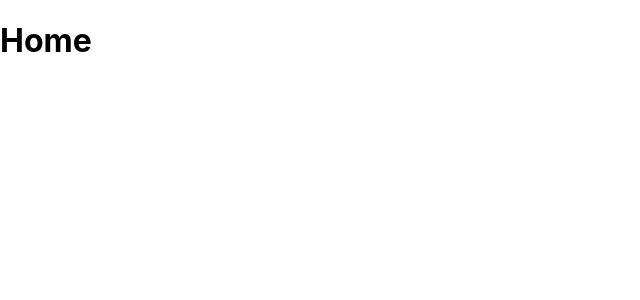
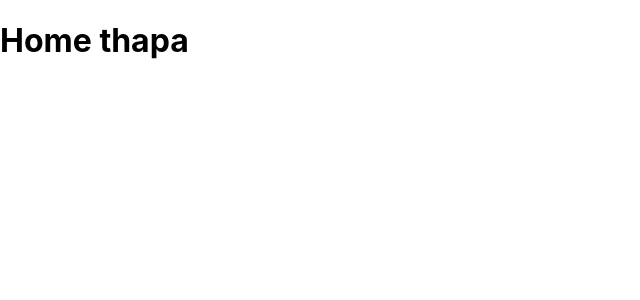
Before and after one commit to saugatrajbhandari/react-movie, a React (Create React App) app: page / in a window 1280 px wide. Shown: the top 300 px of the page, without its empty margins (0-640 px from the left). Built offline with nearby package versions, Linux system fonts and the light colour scheme.

Commit message:
added context

```diff
--- a/src/Home.js
+++ b/src/Home.js
@@ -1,8 +1,11 @@
-import React from 'react'
+import React, {useContext} from 'react'
+import { AppContext } from './context'
+
 
 const Home = () => {
+  const data = useContext(AppContext)
   return (
-    <h1>Home</h1>
+    <h1>Home {data}</h1>
   )
 }
 
--- a/src/context.js
+++ b/src/context.js
@@ -0,0 +1,11 @@
+import { createContext } from "react";
+
+const AppContext = createContext();
+
+const AppProvider = ({children}) => {
+    return <AppContext.Provider value={"thapa"}>
+        {children}
+    </AppContext.Provider>
+}
+
+export {AppProvider, AppContext}
--- a/src/index.js
+++ b/src/index.js
@@ -3,11 +3,14 @@ import ReactDOM from 'react-dom/client';
 import './index.css';
 import App from './App';
 import reportWebVitals from './reportWebVitals';
+import { AppProvider } from './context';
 
 const root = ReactDOM.createRoot(document.getElementById('root'));
 root.render(
   <React.StrictMode>
+    <AppProvider>
     <App />
+    </AppProvider>
   </React.StrictMode>
 );
 
```
